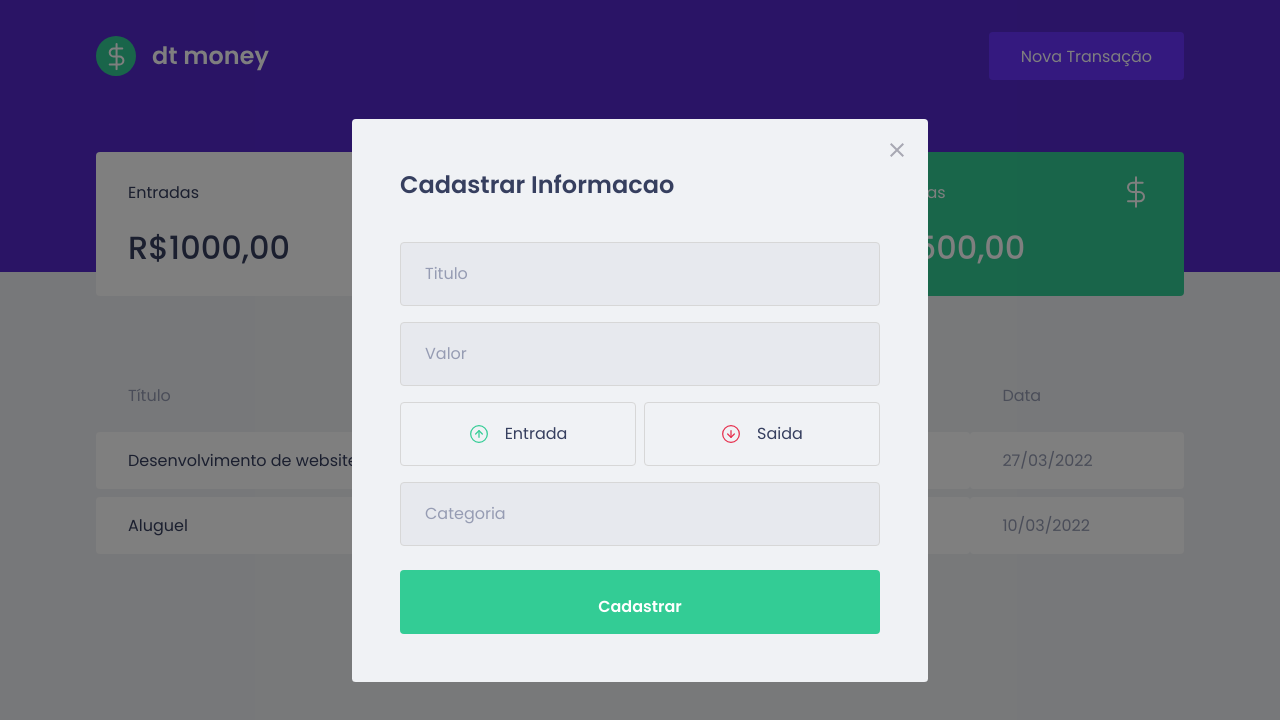
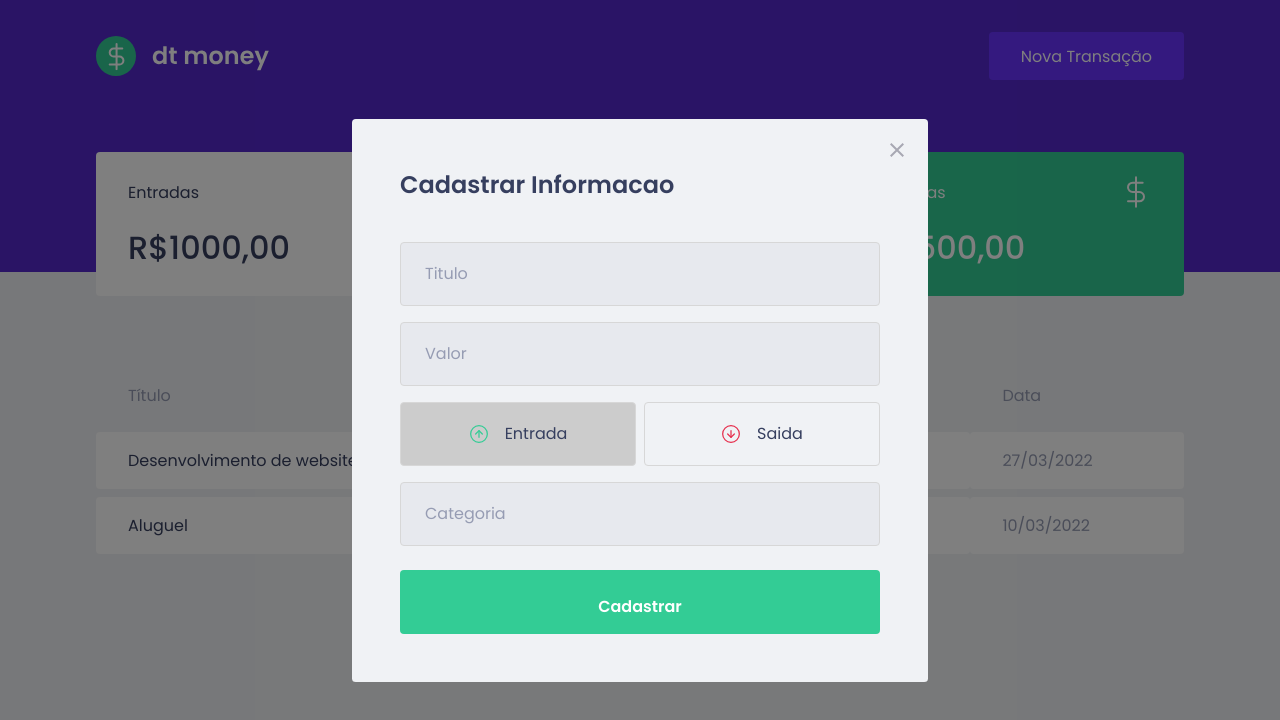
Before and after one commit to Vinicius-Holtman/vhmoney, a React (Create React App) app: page / in a window 1280 px wide. Both pictures are taken after a click on the button "Nova Transação". Shown: the top 720 px of the page. Built offline with nearby package versions, Linux system fonts and the light colour scheme; no server answers; what miragejs would draw is missing.

Commit message:
Realizado verificacao de isActived para estilizacao

```diff
--- a/src/components/NewTransactionModal/index.tsx
+++ b/src/components/NewTransactionModal/index.tsx
@@ -1,8 +1,9 @@
+import { useState } from 'react';
 import Modal from 'react-modal'
 import closeImg from '../../assets/close.svg'
 import incomeImg from '../../assets/income.svg'
 import outcomeImg from '../../assets/outcome.svg'
-import { Container, TransactionTypeContainer } from './styles';
+import { Container, TransactionTypeContainer, RadioBox } from './styles';
 
 interface NewTransactionModalProps {
   isOpen: boolean;
@@ -10,6 +11,8 @@
 }
 
 export function NewTransactionModal({ isOpen, onRequestClose }: NewTransactionModalProps) {
+  const [type, setType] = useState('deposit')
+
   return (
     <Modal
       isOpen={isOpen}
@@ -32,19 +35,23 @@
         <input type="number" placeholder='Valor' />
 
         <TransactionTypeContainer>
-          <button
+          <RadioBox
             type='button'
+            onClick={() => setType('deposit')}
+            isActive={type === 'deposit'}
           >
             <img src={incomeImg} alt="Entrada" />
             <span>Entrada</span>
-          </button>
+          </RadioBox>
 
-          <button
+          <RadioBox
             type='button'
+            onClick={() => setType('withdraw')}
+            isActive={type === 'withdraw'}
           >
             <img src={outcomeImg} alt="Entrada" />
             <span>Saida</span>
-          </button>
+          </RadioBox>
         </TransactionTypeContainer>
 
         <input type="number" placeholder='Categoria' />
--- a/src/components/NewTransactionModal/styles.ts
+++ b/src/components/NewTransactionModal/styles.ts
@@ -54,13 +54,18 @@
   display: grid;
   grid-template-columns: 1fr 1fr;
   gap: 0.5rem;
+`;
 
-  button {
+interface RadioBoxProps {
+  isActive: boolean;
+}
+
+export const RadioBox = styled.button<RadioBoxProps>`
   height: 4rem;
   border: 1px solid #d7d7d7;
   border-radius: 0.25rem;
 
-    background: transparent;
+  background: ${(props) => props.isActive ? '#ccc' : 'transparent'};
 
   display: flex;
   align-items: center;
@@ -83,5 +88,4 @@
     font-size: 1rem;
     color: var(--text-title);
   }
-  }
-`;
+`
```
Lines whose indentation alone changed are shown as unchanged.
